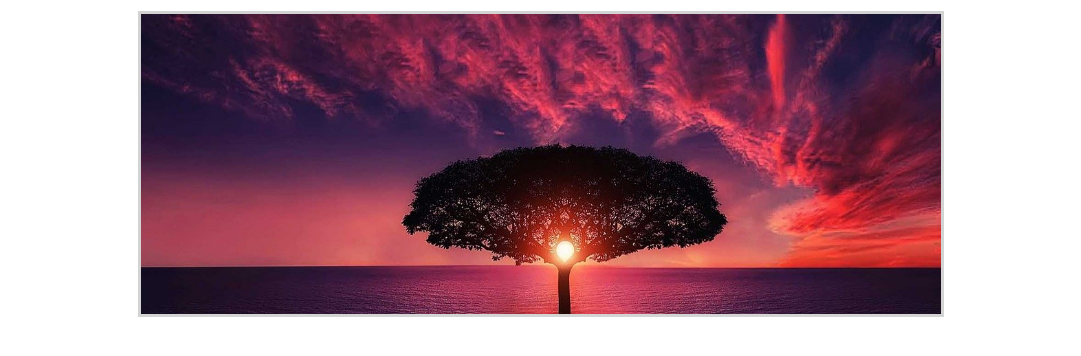
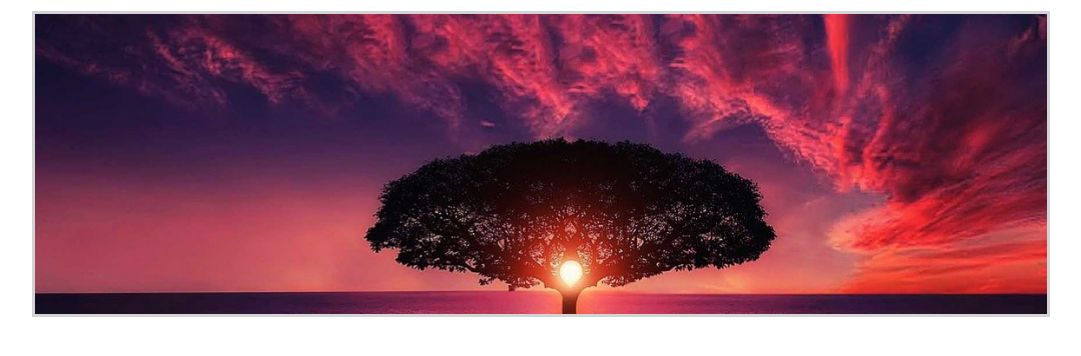
Before and after one commit to nigelgoss/slideshow, a plain HTML site: page index.html in a window 1280 px wide. Shown: the whole page, without its empty margins (99-1180 px from the left). Drawn offline with Linux system fonts and the light colour scheme.

Commit message:
Update index.html

```diff
--- a/index.html
+++ b/index.html
@@ -8,9 +8,8 @@
 
 
 		<!-- NG-SLIDESHOW START -->
-		<div id="ng-slideshow" style="width:800px; height:300px;">
+		<div id="ng-slideshow" style="width:80%; height:300px; display:inline-block; position:relative; overflow:hidden; margin:3px; border:3px solid lightgrey; ">
 			<style>
-				#ng-slideshow { display:inline-block; position:relative; overflow:hidden; margin:3px; border:3px solid lightgrey; }
 				#ng-slideshow img { width:100%; height:100%; object-fit:cover; position:absolute; top:0; left:0; opacity:0; transform:scale(1.1); z-index:0; }
 				#ng-slideshow a:nth-of-type(odd) img { transform-origin:20% 40%; }
 				#ng-slideshow a:nth-of-type(even) img { transform-origin:80% 40%; }
```
